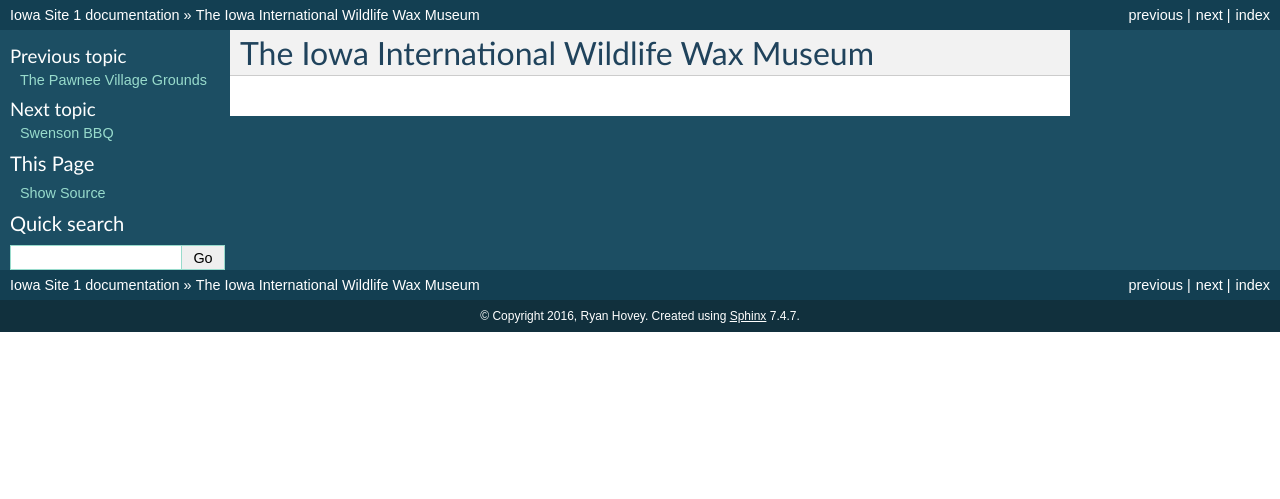
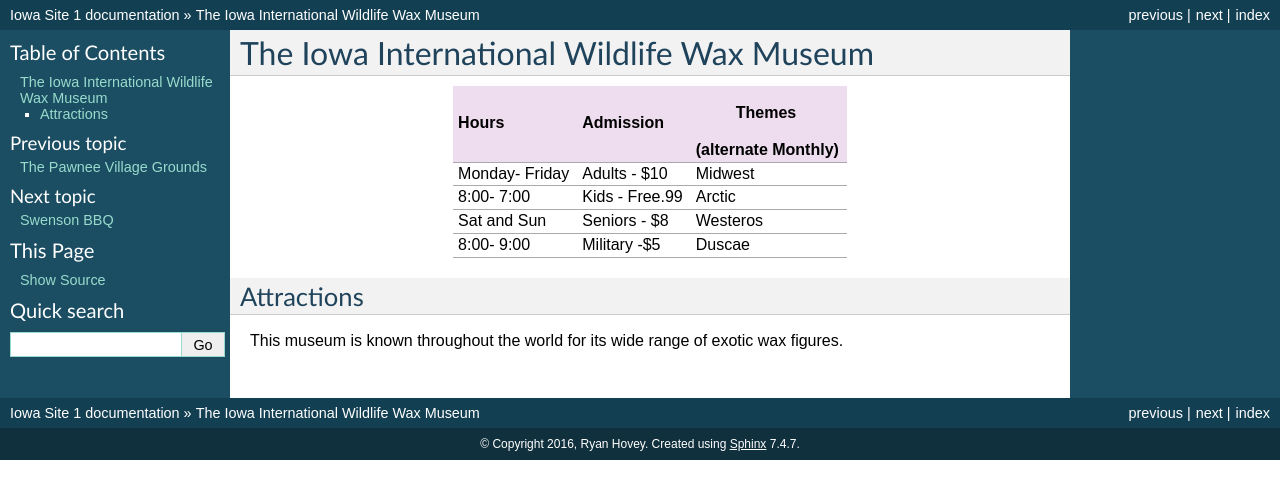
Before and after one commit to rhovey15/iowa_site, a Sphinx documentation site: the page built from source/wildlife.rst, in a window 1280 px wide. Shown: the top 499 px of the page. Built offline with Sphinx 7.4.7, drawn with Linux system fonts in a browser that asks for light colours.

Commit message:
added more text to simpson, added hyperlink. added table to wildlife.

```diff
--- a/source/wildlife.rst
+++ b/source/wildlife.rst
@@ -1,2 +1,19 @@
 The Iowa International Wildlife Wax Museum
 ==========================================
+
++---------------+---------------+-------------------+
+|Hours          | Admission     |       Themes      |
+|               |               |(alternate Monthly)|
++===============+===============+===================+
+|Monday- Friday |Adults - $10   |Midwest            |
++---------------+---------------+-------------------+
+|8:00- 7:00     |Kids - Free.99 |Arctic             |
++---------------+---------------+-------------------+
+|Sat and Sun    |Seniors - $8   |Westeros           |
++---------------+---------------+-------------------+
+|8:00- 9:00     |Military -$5   |Duscae             |
++---------------+---------------+-------------------+
+
+Attractions
+-----------
+This museum is known throughout the world for its wide range of exotic wax figures.
```
Also changed, not shown: source/simpson.rst (+5 -3 lines).
